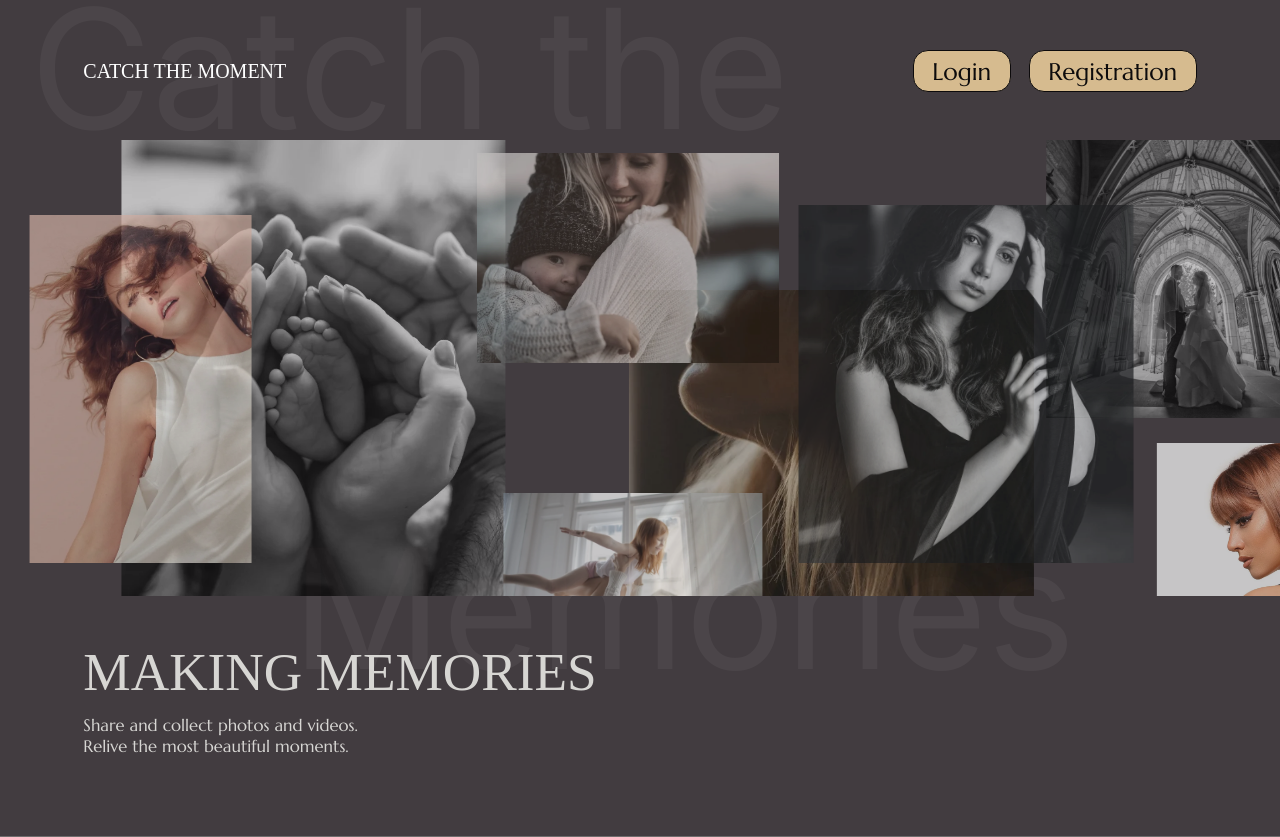
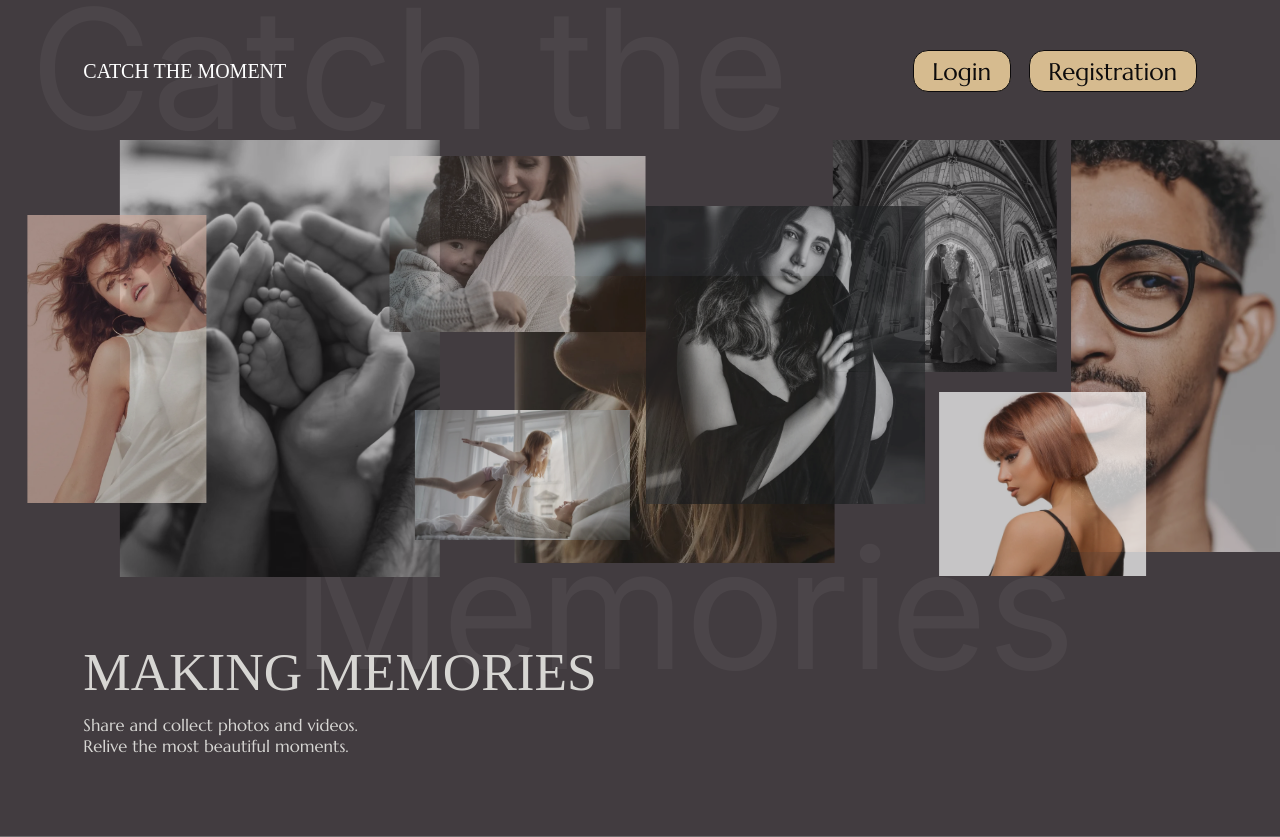
Before and after one commit to CMPetManager/CM-memory-seller, a React (Create React App) app: page /#/ in a window 1280 px wide. Built offline with nearby package versions, Linux system fonts and the light colour scheme; a web font is replaced by a local one; what react-locomotive-scroll would draw is missing.

Commit message:
Photos vw, vh

```diff
--- a/src/components/Slider/Slider.css
+++ b/src/components/Slider/Slider.css
@@ -25,7 +25,7 @@ body {
 
 .slider__section {
   position: relative;
-  /* min-width: 100vh; додала відображення слайдеру в межах екрану */
+  min-width: 100vh; /* додала відображення слайдеру в межах екрану */
 }
 /* .scroll-content > .item::before {
   height: 100%;
@@ -38,8 +38,8 @@ body {
   z-index: 1;
 }
 .slider__photo-1 > img {
-  width: 222px;
-  height: 348px;
+  width: 14vw;
+  height: 36vh;
   object-fit: cover;
 }
 
@@ -48,77 +48,76 @@ body {
   margin-left: 2.5%;
   left: 75px;
   top: 0px;
-  z-index: -3;
+  z-index: 0;
 }
 .slider__photo-2 > img {
-  width: 384px;
-  height: 524px;
+  width: 25vw;
+  height: 54.583vh;
   object-fit: cover;
 }
 
 .slider__photo-3 {
   position: absolute;
   margin-left: 2.5%;
-  left: 417px;
-  top: 13px;
+  left: 27.15vw;
+  top: 2vh;
   z-index: 5;
 }
 .slider__photo-3 > img {
   object-fit: cover;
-  width: 302px;
-  height: 210px;
+  width: 20vw;
+  height: 22vh;
 }
 
 .slider__photo-4 {
   position: absolute;
   margin-left: 5%;
-  left: 381px;
-  top: 353px;
+  left: 24.8vw;
+  top: 33.77vh;
   z-index: 4;
 }
 .slider__photo-4 > img {
-  width: 259px;
-  height: 156px;
+  width: 16.86vw;
+  height: 16.25vh;
   object-fit: cover;
-
 }
 .slider__photo-5 {
   position: absolute;
   margin-left: 2%;
-  left: 554px;
-  top: 150px;
+  left: 36vw;
+  top: 17vh;
   z-index: -4;
 }
 .slider__photo-5 > img {
   object-fit: cover;
   object-position: 0 0;
-  width: 405px;
-  height: 344px;
+  width: 25vw;
+  height: 35.83vh;
 }
 
 .slider__photo-6 {
   position: absolute;
-  left: 756px;
-  top: 65px;
+  left: 49vw;
+  top: 66px;
   z-index: 7;
 }
 .slider__photo-6 > img {
   object-fit: cover;
   object-position: 0 20;
-  width: 335px;
-  height: 358px;
+  width: 21.8vw;
+  height: 37.3vh;
 }
 
 .slider__photo-7 {
   position: absolute;
   margin-left: -2%;
-  left: 1006px;
+  left: 65vw;
   top: 0px;
   z-index: 6;
 }
 .slider__photo-7 > img {
-  width: 269px;
-  height: 278px;
+  width: 17.513vw;
+  height: 29vh;
   object-fit: cover;
   object-position: 0 85%;
 }
@@ -126,13 +125,13 @@ body {
 .slider__photo-8 {
   position: absolute;
   margin-left: -2%;
-  left: 1100px;
-  top: 303px;
+  left: 72vw;
+  top: 31.56vh;
   z-index: 9;
 }
 .slider__photo-8 > img {
-  width: 248px;
-  height: 221px;
+  width: 16.15vw;
+  height: 23vh;
   object-fit: cover;
   object-position: 0 10%;
 }
@@ -140,13 +139,13 @@ body {
 .slider__photo-9 {
   position: absolute;
   margin-left: -4%;
-  left: 1312px;
-  top: 0px;
+  left: 85.4vw;
+  top: 0;
   z-index: 8;
 }
 .slider__photo-9 > img {
-  width: 384px;
-  height: 494px;
+  width: 25vw;
+  height: 51.46vh;
   object-fit: cover;
   object-position: 0 50%;
 }
@@ -154,77 +153,77 @@ body {
 .slider__photo-10 {
   position: absolute;
   margin-left: -6%;
-  left: 1591px;
-  top: 49px;
+  left: 103.58vw;
+  top: 5vh;
   z-index: 10;
 }
 .slider__photo-10 > img {
-  width: 267px;
-  height: 283px;
+  width: 17.38vw;
+  height: 30vh;
   object-fit: cover;
 }
 
 .slider__photo-11 {
   position: absolute;
   margin-left: -6%;
-  left: 1784px;
+  left: 116.15vw;
   top: 0px;
   z-index: 12;
 }
 .slider__photo-11 > img {
-  width: 400px;
-  height: 196px;
+  width: 26vw;
+  height: 20.42vh;
   object-fit: cover;
   object-position: 0 20%;
 }
 .slider__photo-12 {
   position: absolute;
   margin-left: -8%;
-  left: 1725px;
-  top: 353px;
+  left: 112.3vw;
+  top: 36.77vh;
   z-index: 13;
 }
 .slider__photo-12 > img {
-  width: 325px;
-  height: 171px;
+  width: 21.16vw;
+  height: 17.81vh;
   object-fit: cover;
   object-position: 0 50%;
 }
 .slider__photo-13 {
   position: absolute;
   margin-left: -10%;
-  left: 1989px;
-  top: 95px;
+  left: 129.5vw;
+  top: 9.9vh;
   z-index: 11;
 }
 .slider__photo-13 > img {
-  width: 384px;
-  height: 429px;
+  width: 25vw;
+  height: 44.7vh;
   object-fit: cover;
   object-position: 0 50%;
 }
 .slider__photo-14 {
   position: absolute;
   margin-left: -10%;
-  left: 2322px;
+  left: 151.17vw;
   top: 0px;
   z-index: 14;
 }
 .slider__photo-14 > img {
-  width: 248px;
-  height: 221px;
+  width: 16.15vw;
+  height: 23vh;
   object-fit: cover;
 }
 .slider__photo-15 {
   position: absolute;
   margin-left: -10%;
-  left: 2308px;
-  top: 284px;
+  left: 150.26vw;
+  top: 30vh;
   z-index: 15;
 }
 .slider__photo-15 > img {
-  width: 302px;
-  height: 210px;
+  width: 19.66vw;
+  height: 21.875vh;
   object-fit: cover;
 }
 
```
